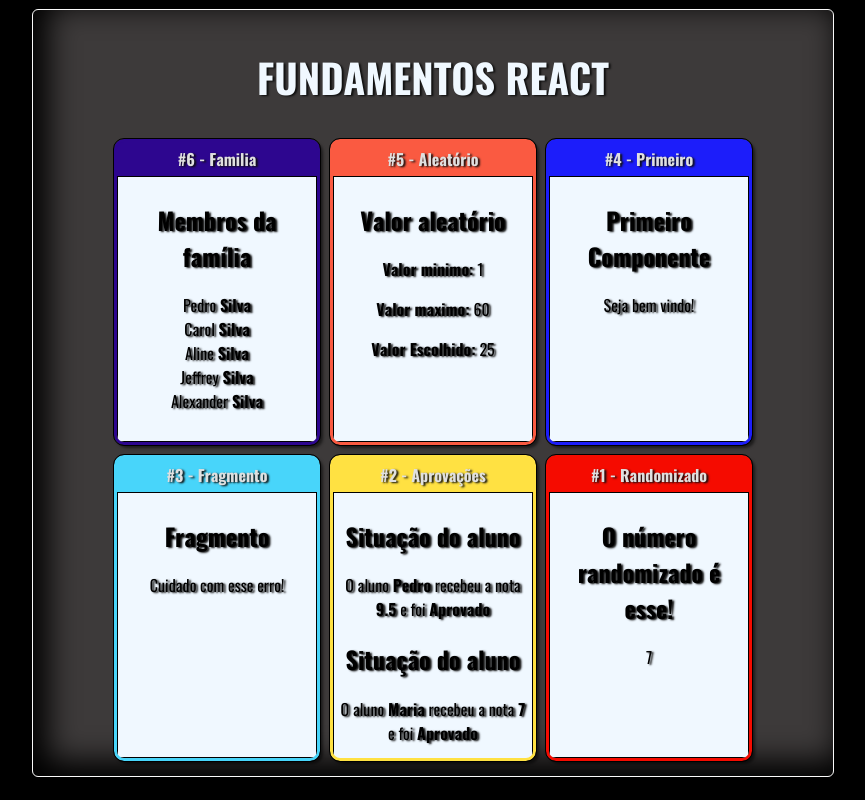
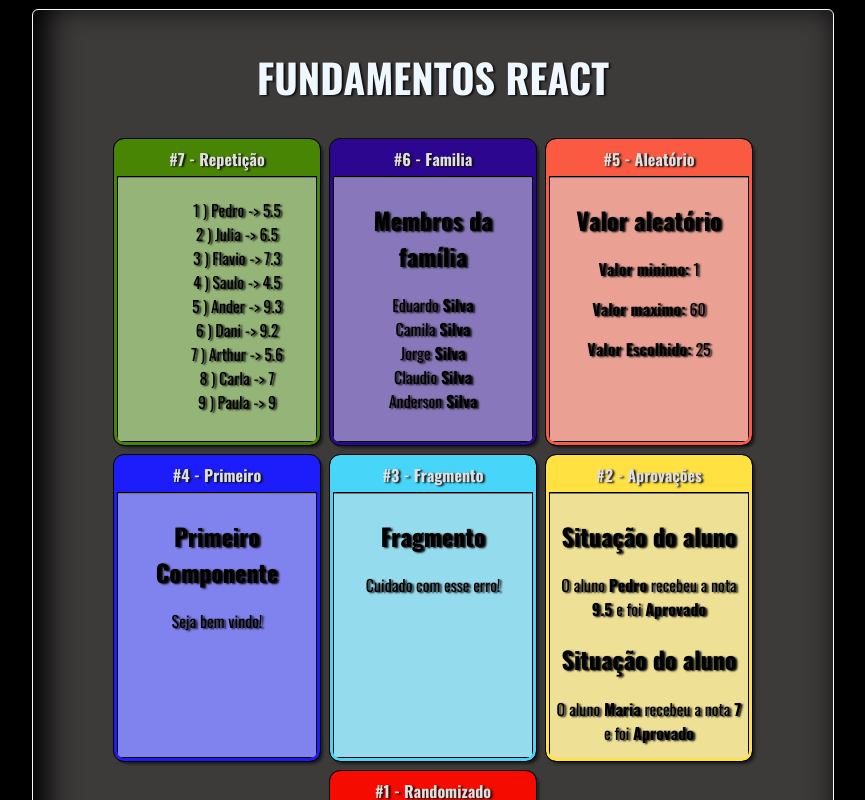
Before and after one commit to dfernan6/Curso-e-codigos-em-praticas, a React (Create React App) app in the folder react-redux/fundamentos-react/: page / in a window 1280 px wide. Shown: the top 800 px of the page, without its empty margins (207-1072 px from the left). Built offline with nearby package versions, Linux system fonts and the light colour scheme.

Commit message:
Adicionando arquivos de repetiçao

```diff
--- a/react-redux/fundamentos-react/src/App.jsx
+++ b/react-redux/fundamentos-react/src/App.jsx
@@ -7,14 +7,26 @@ import Aleatorio from "./components/basicos/Aleatorio";
 import Card from "./components/layout/Card";
 import './App.css'
 import Familia from "./components/basicos/Familia";
+import FamiliaMembro from "./components/basicos/FamiliaMembro";
+import ListaAlunos from "./components/repetição/ListaAlunos";
+
 
 export default function App(){
   return (
 <div className="App">
 <h1>FUNDAMENTOS REACT</h1>
  <div className="Cards">
+ <Card titulo="#7 - Repetição" color="#498505">
+  <ListaAlunos></ListaAlunos>
+ </Card>
  <Card titulo="#6 - Familia" color="#2D068F">
-  <Familia sobrenome="Silva"/>
+  <Familia sobrenome="Silva">
+  <FamiliaMembro nome="Eduardo" />
+  <FamiliaMembro nome="Camila" />
+  <FamiliaMembro nome="Jorge" />
+  <FamiliaMembro nome="Claudio" />
+  <FamiliaMembro nome="Anderson" />
+  </Familia>
 </Card>
  <Card
  titulo="#5 - Aleatório" color="#FA5A41"
--- a/react-redux/fundamentos-react/src/components/basicos/Familia.jsx
+++ b/react-redux/fundamentos-react/src/components/basicos/Familia.jsx
@@ -1,16 +1,13 @@
-import React from "react";
-import FamiliaMembro from "./FamiliaMembro";
+import React, { cloneElement } from "react";
 
 export default props => {
 
     return (
         <div>
             <h2>Membros da família</h2>
-            <FamiliaMembro nome="Pedro" sobrenome={props.sobrenome}/>
-            <FamiliaMembro nome="Carol"  {...props}/>
-            <FamiliaMembro nome="Aline" sobrenome={props.sobrenome}/>
-            <FamiliaMembro nome="Jeffrey" sobrenome={props.sobrenome}/>
-            <FamiliaMembro nome="Alexander" sobrenome={props.sobrenome}/>
+            {props.children.map((child, i) => {
+                return cloneElement(child, {...props, key: 1});
+            })}
         </div>
-    )
-}
+    );
+};
--- a/react-redux/fundamentos-react/src/components/layout/Card.css
+++ b/react-redux/fundamentos-react/src/components/layout/Card.css
@@ -23,7 +23,7 @@
 
 .Card .content {
     color: rgb(0, 0, 0);
-    background-color: aliceblue;
+    background-color: rgba(222, 225, 228, 0.514);
     justify-content: center;
     padding: 5px;
     flex-grow: 1;
--- /dev/null
+++ b/react-redux/fundamentos-react/src/components/repetição/ListaAlunos.jsx
@@ -0,0 +1,20 @@
+import React from "react";
+import alunos from '../../data/alunos'
+
+export default (props) => {
+    const alunosLi = alunos.map((aluno) => {
+    return (
+                <li key={aluno.nome}>
+                 {aluno.id} ) {aluno.nome} -> {aluno.nota}
+                </li>
+    );
+});
+
+    return (
+        <div>
+            <ul style={{ listStyle: 'none'}}>
+                {alunosLi}
+            </ul>
+        </div>
+    );
+};
--- /dev/null
+++ b/react-redux/fundamentos-react/src/data/alunos.js
@@ -0,0 +1,11 @@
+export default [
+    {id: 1, nome: "Pedro", nota: 5.5 },
+    {id: 2, nome: "Julia", nota: 6.5 },
+    {id: 3, nome: "Flavio", nota: 7.3 },
+    {id: 4, nome: "Saulo", nota: 4.5 },
+    {id: 5, nome: "Ander", nota: 9.3 },
+    {id: 6, nome: "Dani", nota: 9.2 },
+    {id: 7, nome: "Arthur", nota: 5.6 },
+    {id: 8, nome: "Carla", nota: 7.0 },
+    {id: 9, nome: "Paula", nota: 9.0 },
+]
```
